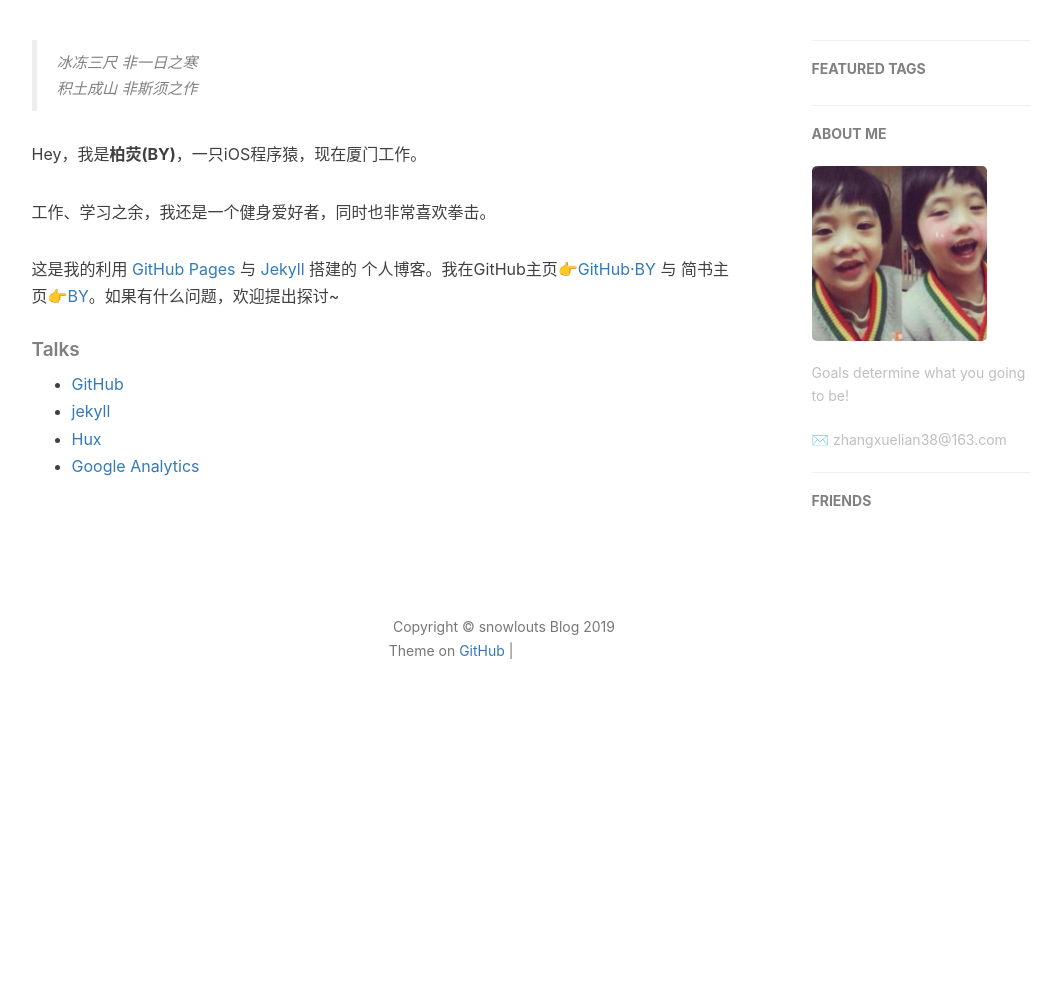
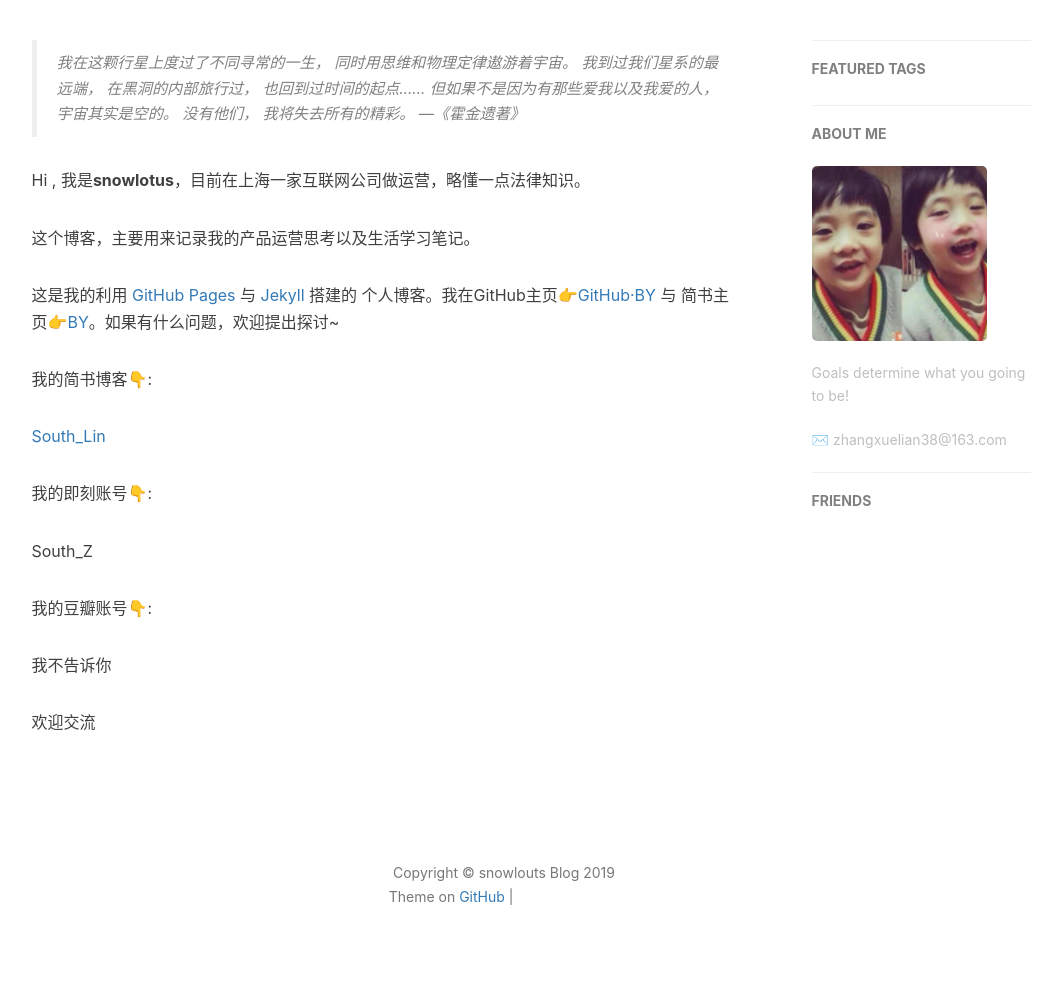
Before and after one commit to snowlotus95z/testblog, a Jekyll site: the page built from about.html, in a window 1280 px wide. Shown: the part 418-1419 px from the top of the page, without its empty margins (136-1198 px from the left). Built offline with Jekyll 4.4.1, drawn with Linux system fonts in a browser that asks for light colours; nearby versions of some CDN libraries; comment, search, counter and statistics services are not loaded; before the commit the page ends 1173 px from its top, so only the background shows below that; grey boxes are pictures that could not be loaded.

Commit message:
Update about.html

```diff
--- a/about.html
+++ b/about.html
@@ -15,25 +15,35 @@ header-img: "img/post-bg-rwd.jpg"
 <div class="zh post-container">
 
     <!--copied from markdown -->
-    <blockquote><p>冰冻三尺 非一日之寒<br>
-    积土成山 非斯须之作</p></blockquote>
+    <blockquote><p>我在这颗行星上度过了不同寻常的一生， 同时用思维和物理定律遨游着宇宙。 我到过我们星系的最远端， 在黑洞的内部旅行过， 也回到过时间的起点…… 但如果不是因为有那些爱我以及我爱的人， 宇宙其实是空的。 没有他们， 我将失去所有的精彩。 —《霍金遗著》</p></blockquote>
 
-    <p>Hey，我是<strong>柏荧(BY)</strong>，一只iOS程序猿，现在厦门工作。</p>
+    <p>Hi , 我是<strong>snowlotus</strong>，目前在上海一家互联网公司做运营，略懂一点法律知识。</p>
 
-    <p>工作、学习之余，我还是一个健身爱好者，同时也非常喜欢拳击。</p>
+    <p>这个博客，主要用来记录我的产品运营思考以及生活学习笔记。</p>
 
     <p>这是我的利用 <a href="https://pages.github.com/">GitHub Pages</a> 与 <a href="http://jekyll.com.cn/">Jekyll</a> 搭建的 个人博客。我在GitHub主页<a href="https://github.com/qiubaiying">👉GitHub·BY</a> 与 简书主页<a href="https://http://www.jianshu.com/u/e71990ada2fd">👉BY</a>。如果有什么问题，欢迎提出探讨~</p>
 
+    <p>
+        我的简书博客👇:</p>
+        <a href="https://www.jianshu.com/u/f895c725a4a9">South_Lin</a>
+    </p>
+
+    <p>
+        我的即刻账号👇:</p>
+    South_Z
+    </p>
+
+    <p>
+        我的豆瓣账号👇:</p>
+    我不告诉你
+    </p>
+
+    <p>
+        欢迎交流
+    </p>
+
     <p></p>
 
-    <h5>Talks</h5>
-
-    <ul>
-        <li><a href="https://github.com">GitHub</a></li>
-        <li><a href="http://jekyll.com.cn/">jekyll</a></li>
-        <li><a href="http://huangxuan.me/">Hux</a></li>
-        <li><a href="https://analytics.google.com/analytics">Google Analytics</a></li>
-    </ul>
 </div>
 
 <!-- English Version -->
```
